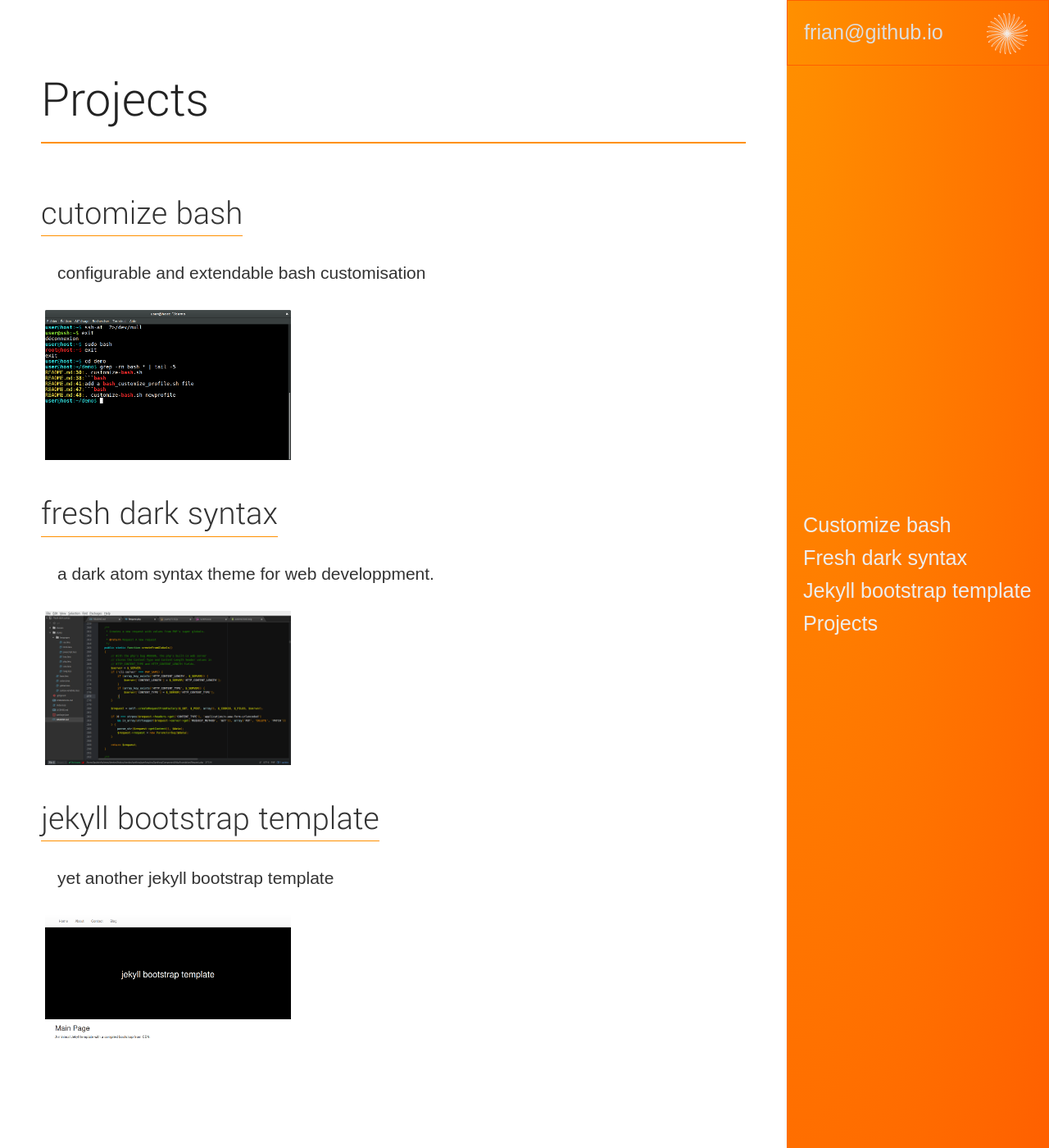
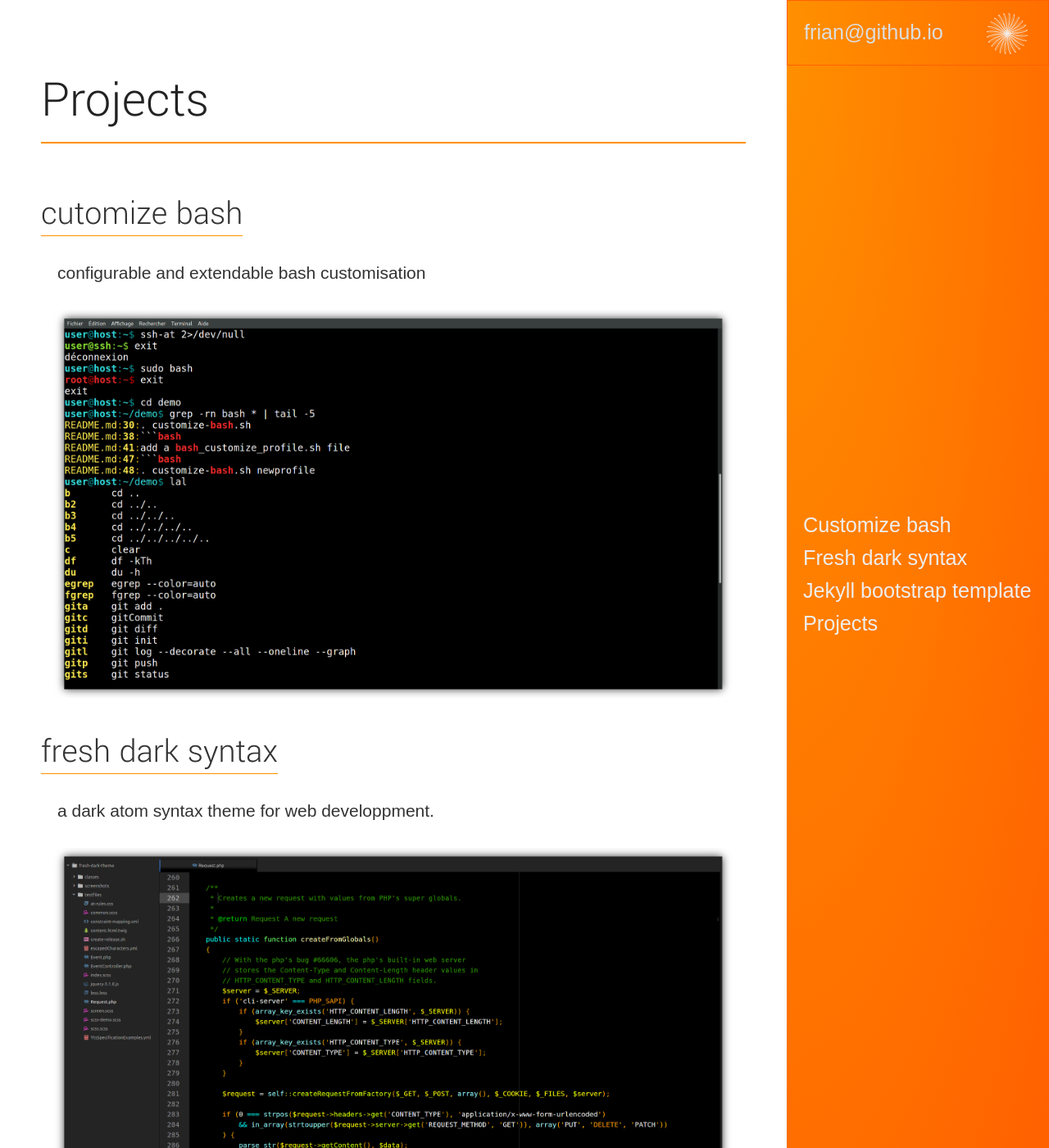
Before and after one commit to frian/frian.github.io, a Jekyll site: the page built from projects.md, in a window 1280 px wide and 1400 px high. Shown: the whole window at 82% size. Built offline with Jekyll 4.4.1, drawn with Linux system fonts in a browser that asks for light colours; some web fonts are replaced.

Commit message:
updated screenshots

```diff
--- a/_sass/_layout.scss
+++ b/_sass/_layout.scss
@@ -114,6 +114,7 @@ ul {
     padding:    10px;
     font-size:  150%;
     font-family: 'Muli', sans-serif;
+    background-color: #fff;
 }
 
 
--- a/_sass/_markdown.scss
+++ b/_sass/_markdown.scss
@@ -84,12 +84,12 @@
 // -- image
 .markdown-body img {
     width: 100%;
+    margin-left: -10px;
 }
 
 .markdown-body img.thumb {
 
     margin-top: 20px;
-    margin-left: -15px;
 }
 
 // -- article heading
@@ -107,6 +107,7 @@
 
     .markdown-body img.thumb {
         width: auto;
+        max-width: 100%;
     }
 }
 @media (min-width: 1200px) {
--- a/projects.md
+++ b/projects.md
@@ -12,7 +12,7 @@ permalink: /projects
 
 configurable and extendable bash customisation
 
-![customize bash thumb](/img/01-customize-bash-thumb.png){:class="thumb"}
+![customize bash thumb](/img/01-customize-bash.png){:class="thumb"}
 
 
 
@@ -20,13 +20,13 @@ configurable and extendable bash customisation
 
 a dark atom syntax theme for web developpment.
 
-![customize bash thumb](/img/01-fresh-dark-thumb.png){:class="thumb"}
+![customize bash thumb](/img/php.png){:class="thumb"}
 
 
 ## jekyll bootstrap template
 
 yet another jekyll bootstrap template
 
-![customize bash thumb](/img/01-jekyll-bootstrap-thumb.png){:class="thumb"}
+![customize bash thumb](/img/01-jekyll-bootstrap.png){:class="thumb"}
 
 </article>
```
Also changed, not shown: css/main.css (+7 -5 lines), img/01-customize-bash.png, img/01-fresh-dark-thumb.png, img/01-jekyll-bootstrap.png, img/jekyll.png (added).
